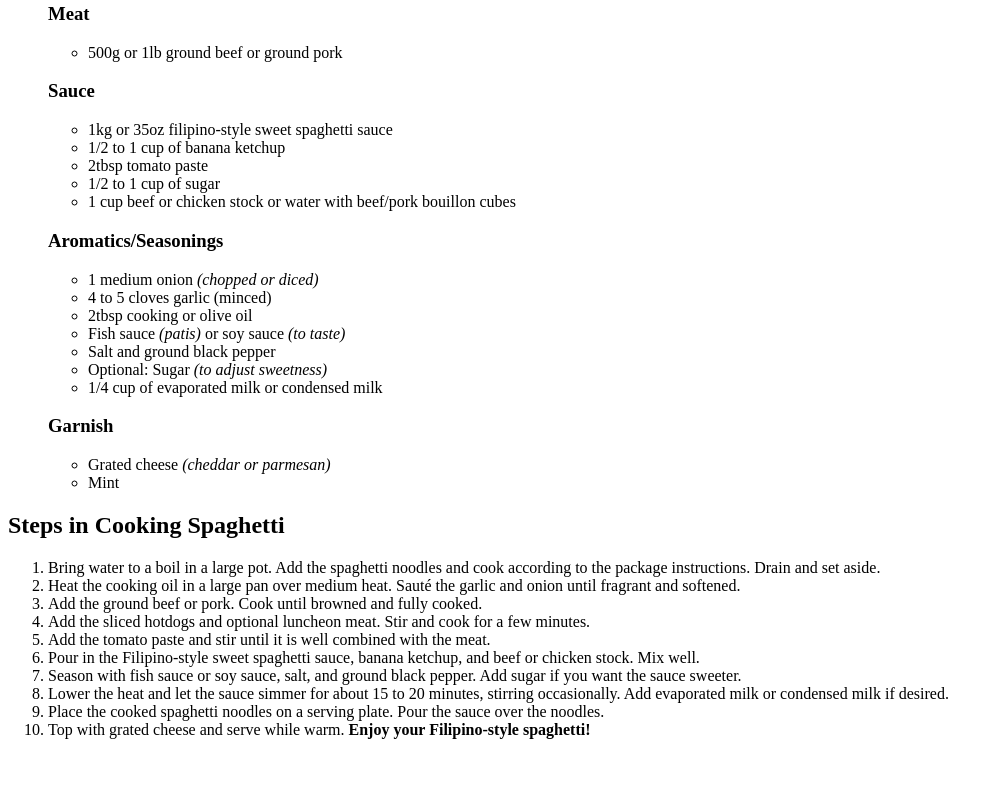
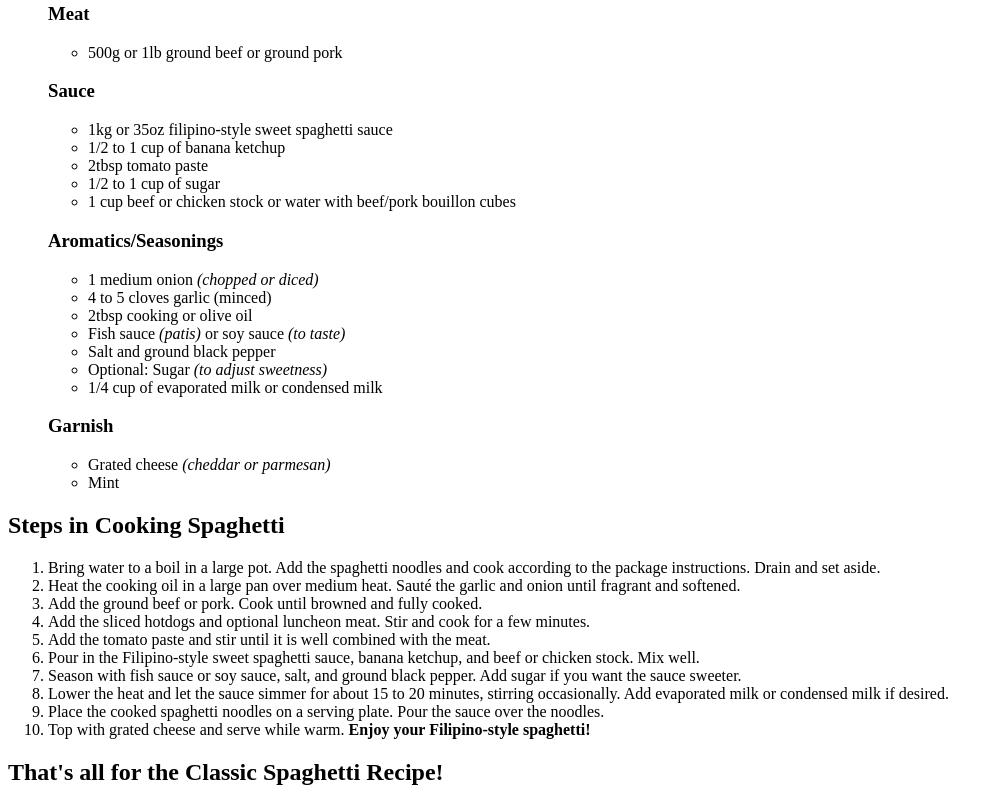
Before and after one commit to jaredcoraza314-del/odin-recipes, a plain HTML site: page recipes/spaghetti.html in a window 1280 px wide. Shown: the part 594-1400 px from the top of the page, without its empty margins (0-1003 px from the left). Before the commit the page ends 1349 px from the top, so only its background shows below. Drawn offline with Linux system fonts and the light colour scheme.

Commit message:
ending line
i added an ending line to properly end the tutorial and say good luck to the people who need it

```diff
--- a/recipes/spaghetti.html
+++ b/recipes/spaghetti.html
@@ -79,5 +79,7 @@
 
     <li>Top with grated cheese and serve while warm. <strong>Enjoy your Filipino-style spaghetti!</strong></li>
     </ol>
+
+    <h2>That's all for the Classic Spaghetti Recipe!</h2>
 </body>
 </html>
```
